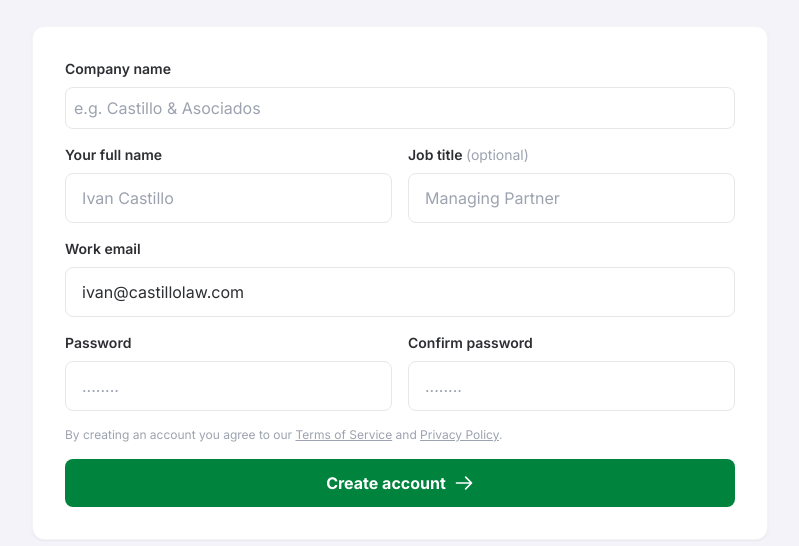
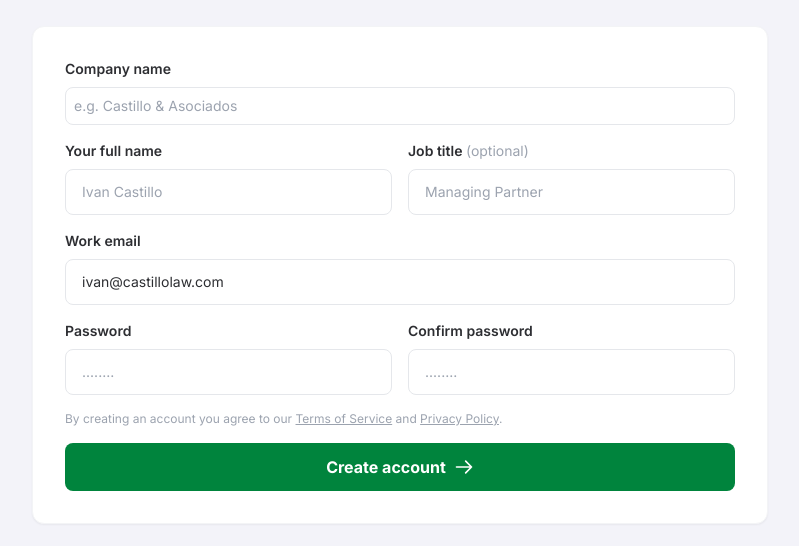
Before and after one commit to roblefort/ahead-onboarding, a plain HTML site: page index.html in a window 1280 px wide. Shown: the part 150-696 px from the top of the page, without its empty margins (240-1039 px from the left). Drawn offline with nearby package versions, Linux system fonts and the light colour scheme.

Commit message:
chenge font size

```diff
--- a/index.html
+++ b/index.html
@@ -116,7 +116,7 @@
             <input
               type="text"
               placeholder="e.g. Castillo & Asociados"
-              class="w-full px-2 py-2 rounded-lg border border-gray-200 focus:ring-2 focus:ring-brand-green focus:outline-none"
+              class="w-full text-sm px-2 py-2 rounded-lg border border-gray-200 focus:ring-2 focus:ring-brand-green focus:outline-none"
               required
             />
           </div>
@@ -129,7 +129,7 @@
               <input
                 type="text"
                 placeholder="Ivan Castillo"
-                class="w-full px-4 py-3 rounded-lg border border-gray-200 focus:ring-2 focus:ring-brand-green focus:outline-none"
+                class="w-full text-sm px-4 py-3 rounded-lg border border-gray-200 focus:ring-2 focus:ring-brand-green focus:outline-none"
                 required
               />
             </div>
@@ -141,7 +141,7 @@
               <input
                 type="text"
                 placeholder="Managing Partner"
-                class="w-full px-4 py-3 rounded-lg border border-gray-200 focus:ring-2 focus:ring-brand-green focus:outline-none"
+                class="w-full text-sm px-4 py-3 rounded-lg border border-gray-200 focus:ring-2 focus:ring-brand-green focus:outline-none"
               />
             </div>
           </div>
@@ -152,7 +152,7 @@
               type="email"
               x-model="email"
               autocomplete="email"
-              class="w-full px-4 py-3 rounded-lg border border-gray-200 focus:ring-2 focus:ring-brand-green focus:outline-none"
+              class="w-full text-sm px-4 py-3 rounded-lg border border-gray-200 focus:ring-2 focus:ring-brand-green focus:outline-none"
               required
             />
           </div>
@@ -165,7 +165,7 @@
                 placeholder="........"
                 autocomplete="new-password"
                 data-1p-ignore
-                class="w-full px-4 py-3 rounded-lg border border-gray-200 focus:ring-2 focus:ring-brand-green focus:outline-none"
+                class="w-full text-sm px-4 py-3 rounded-lg border border-gray-200 focus:ring-2 focus:ring-brand-green focus:outline-none"
                 required
               />
             </div>
@@ -178,7 +178,7 @@
                 placeholder="........"
                 autocomplete="new-password"
                 data-1p-ignore
-                class="w-full px-4 py-3 rounded-lg border border-gray-200 focus:ring-2 focus:ring-brand-green focus:outline-none"
+                class="w-full text-sm px-4 py-3 rounded-lg border border-gray-200 focus:ring-2 focus:ring-brand-green focus:outline-none"
                 required
               />
             </div>
```
